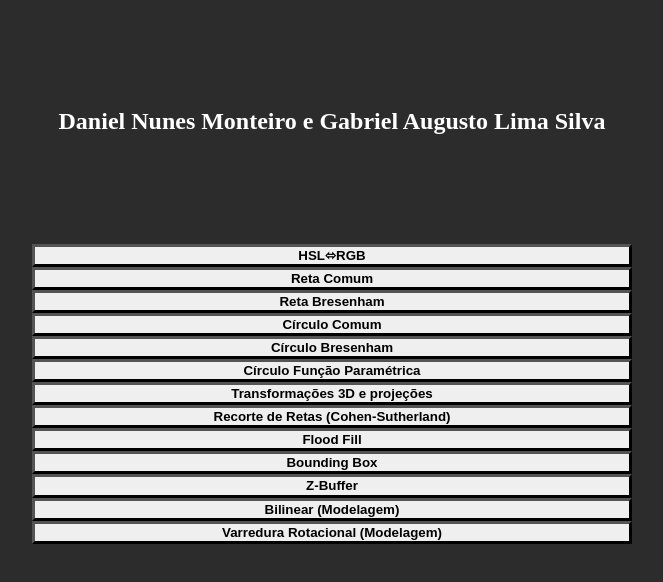
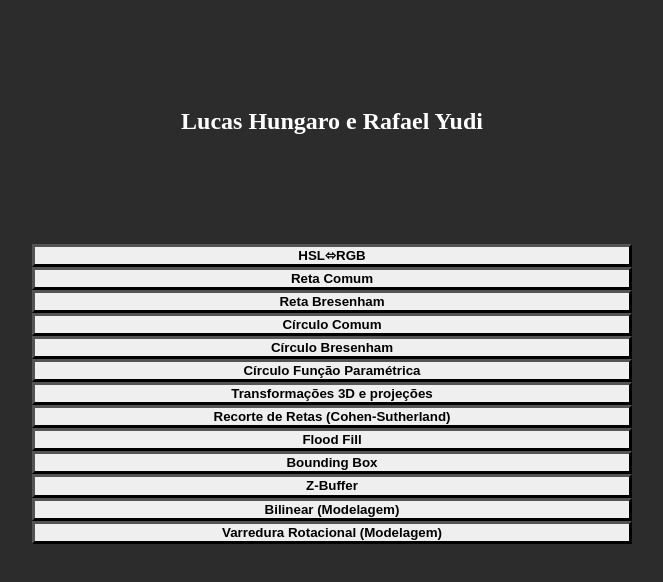
Before and after one commit to lhungaro10/CG2, a plain HTML site: page index.html in a window 1280 px wide. Shown: the part 168-750 px from the top of the page, without its empty margins (308-971 px from the left). Drawn offline with Linux system fonts and the light colour scheme.

Commit message:
feat: fizemos o trabai

```diff
--- a/index.html
+++ b/index.html
@@ -9,7 +9,7 @@
 </head>
 <body>
     <h1>Trabalho de Computação Gráfica</h1>
-    <h2>Daniel Nunes Monteiro e Gabriel Augusto Lima Silva</h2>
+    <h2>Lucas Hungaro e Rafael Yudi</h2>
     <div class="container">
         <button onClick="location.href = './hsl_rgb/color.html'" type="button">HSL⬄RGB</button>
         <button onClick="location.href = './reta/comum/reta.html'" type="button">Reta Comum</button>
```
